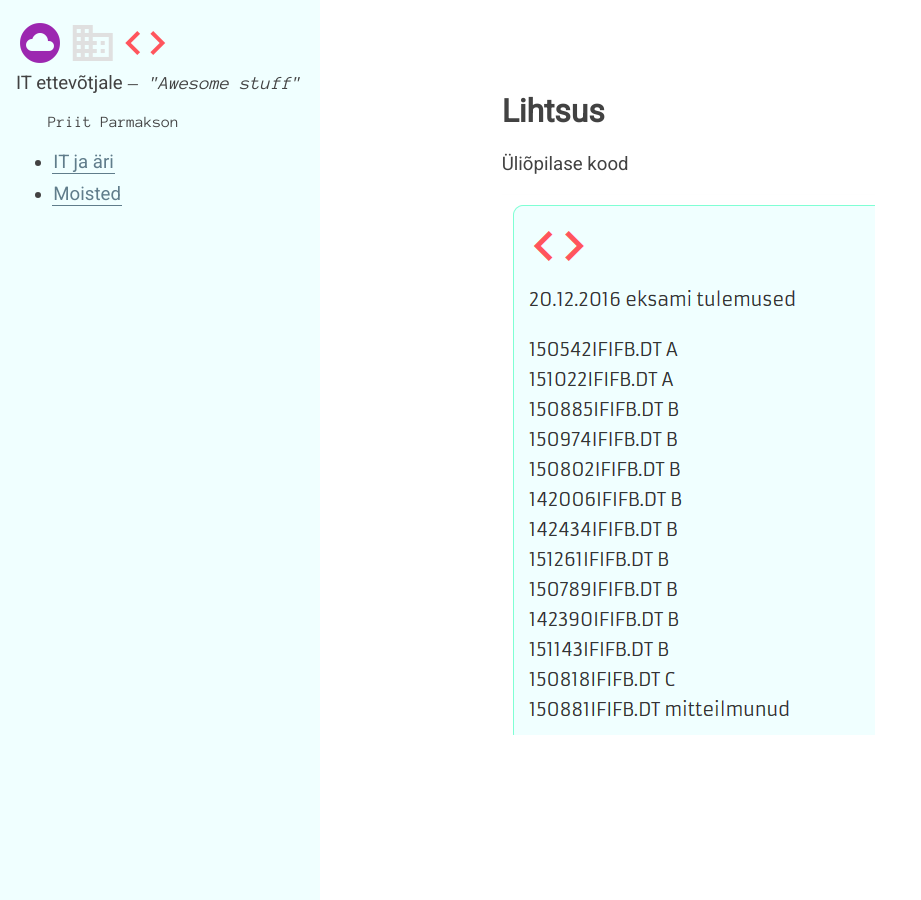
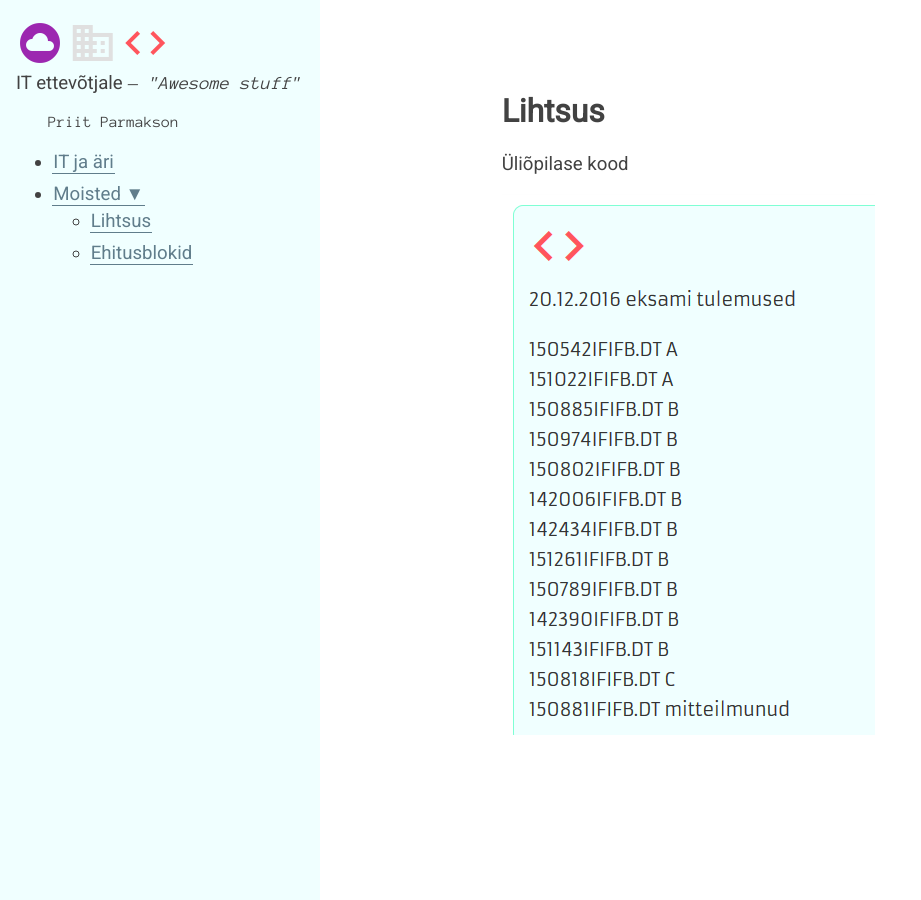
Before and after one commit to agiil/IT, a Jekyll site: the page built from Lihtsus.md, in a window 1280 px wide. Shown: the whole page, without its empty margins (0-921 px from the left). Built offline with Jekyll 4.4.1, drawn with Linux system fonts in a browser that asks for light colours.

Commit message:
Update Riba.html

```diff
--- a/_includes/Riba.html
+++ b/_includes/Riba.html
@@ -13,12 +13,12 @@
 <nav>
   <ul>
     {% for nav in site.data.Riba %}
-      {% if nav.subcategories != null %}
+      {% if nav.categories != null %}
         <li>
-          <a href="{{ site.url }}{{ nav.url }}">{{ nav.title }} ▼</a>
+          <a href="{{ site.baseurl }}{{ nav.url }}">{{ nav.title }} ▼</a>
           <ul>
-          {% for subcategory in nav.subcategories %}
-            <li><a href="{{ site.url }}{{ subcategory.subhref }}">{{ subcategory.subtitle }}</a></li>
+          {% for category in nav.categories %}
+            <li><a href="{{ site.baseurl }}{{ category.url }}">{{ category.title }}</a></li>
           {% endfor %}
           </ul>
         </li>
@@ -28,7 +28,7 @@
          </li>
       {% else %}
         <li>
-          <a href="{{ site.url }}{{ nav.href }}">{{ nav.title }}</a>
+          <a href="{{ site.baseurl }}{{ nav.url }}">{{ nav.title }}</a>
         </li>
       {% endif %}
     {% endfor %}
```
